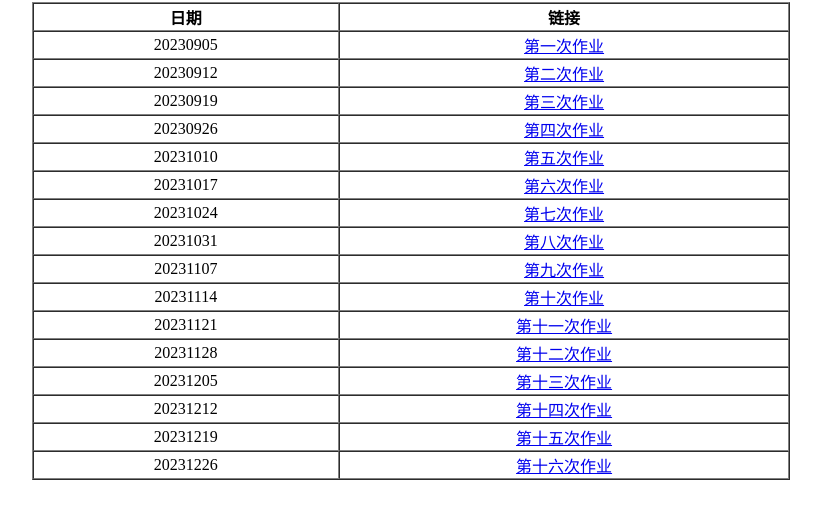
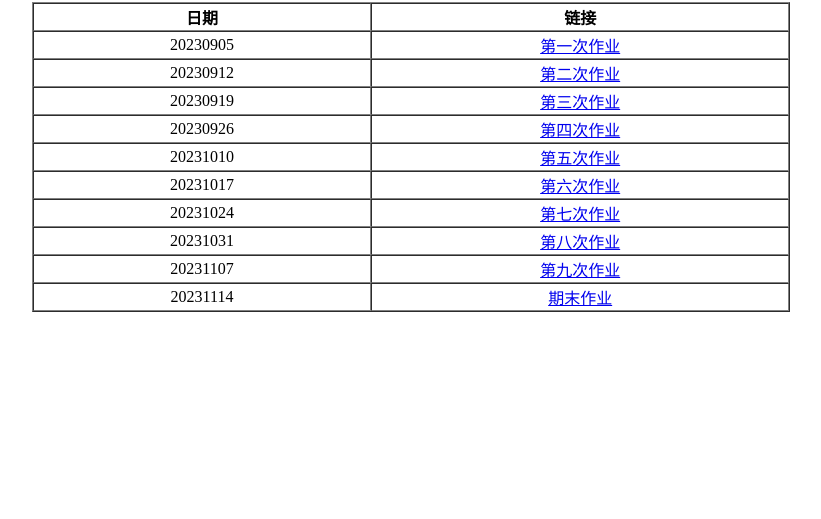
Before and after one commit to zjiaw/zjiaw.github.io, a plain HTML site: page index.html in a window 1280 px wide. Shown: the part 73-592 px from the top of the page, without its empty margins (229-1050 px from the left). Drawn offline with Linux system fonts and the light colour scheme.

Commit message:
Update index.html

```diff
--- a/index.html
+++ b/index.html
@@ -62,31 +62,7 @@
             </tr>
             <tr>
                 <td>20231114</td>
-                <td><a href="20213643-20231114.html">第十次作业</a></td>
-            </tr>
-            <tr>
-                <td>20231121</td>
-                <td><a href="20213643-202311221.html">第十一次作业</a></td>
-            </tr>
-            <tr>
-                <td>20231128</td>
-                <td><a href="20213643-20231128.html">第十二次作业</a></td>
-            </tr>
-            <tr>
-                <td>20231205</td>
-                <td><a href="20213643-20231205.html">第十三次作业</a></td>
-            </tr>
-            <tr>
-                <td>20231212</td>
-                <td><a href="20213643-20231212.html">第十四次作业</a></td>
-            </tr>
-            <tr>
-                <td>20231219</td>
-                <td><a href="20213643-20231219.html">第十五次作业</a></td>
-            </tr>
-            <tr>
-                <td>20231226</td>
-                <td><a href="20213643-20231226.html">第十六次作业</a></td>
+                <td><a href="ks.html">期末作业</a></td>
             </tr>
         </table>
     </body>
```
